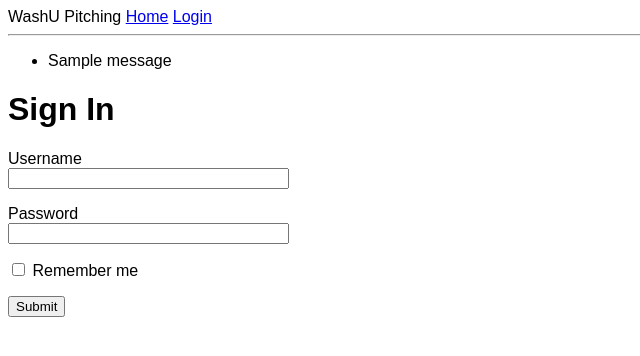
After one commit to ryanloutos/WashU-Bears-Baseball-Website, a Python web app: template templates/login.html in a window 1280 px wide. The commit adds this page. Shown: the top 356 px of the page, without its empty margins (0-640 px from the left). Run offline with Jinja, Linux system fonts and the light colour scheme; the template is opened without the code that fills it, so the values that code supplies are empty, except form fields; one stand-in notice (Sample message) is shown; form fields are guessed from the names that the template uses.

Commit message:
Working on login form

```diff
--- a/templates/base.html
+++ b/templates/base.html
@@ -2,9 +2,24 @@
 <html lang=en>
     <head>
         <link rel="stylesheet" href="{{ url_for('static',filename='css/main.css') }}">
+        <div>
+            WashU Pitching
+            <a href="/index">Home</a>
+            <a href="/login">Login</a>
+        </div>
         {% block head %}{% endblock %}
     </head>
     <body>
+        <hr>
+        {% with messages = get_flashed_messages() %}
+        {% if messages %}
+        <ul>
+            {% for message in messages %}
+            <li>{{ message }}</li>
+            {% endfor %}
+        </ul>
+        {% endif %}
+        {% endwith %}
         {% block body %}{% endblock %}
     </body>
 </html>
--- /dev/null
+++ b/templates/login.html
@@ -0,0 +1,24 @@
+{% extends "base.html" %}
+
+{% block body %}
+    <h1>Sign In</h1>
+    <form action="" method="post" novalidate>
+        {{ form.hidden_tag() }}
+        <p>
+            {{ form.username.label }}<br>
+            {{ form.username(size=32) }}<br>
+            {% for error in form.username.errors %}
+            <span style="color: red;">[{{ error }}]</span>
+            {% endfor %}
+        </p>
+        <p>
+            {{ form.password.label }}<br>
+            {{ form.password(size=32) }}<br>
+            {% for error in form.password.errors %}
+            <span style="color: red;">[{{ error }}]</span>
+            {% endfor %}
+        </p>
+        <p>{{ form.remember_me() }} {{ form.remember_me.label }}</p>
+        <p>{{ form.submit() }}</p>
+    </form>
+{% endblock %}
```
Also changed, not shown: app.py (+34 -1 lines), database.sql (+7 -0 lines).
